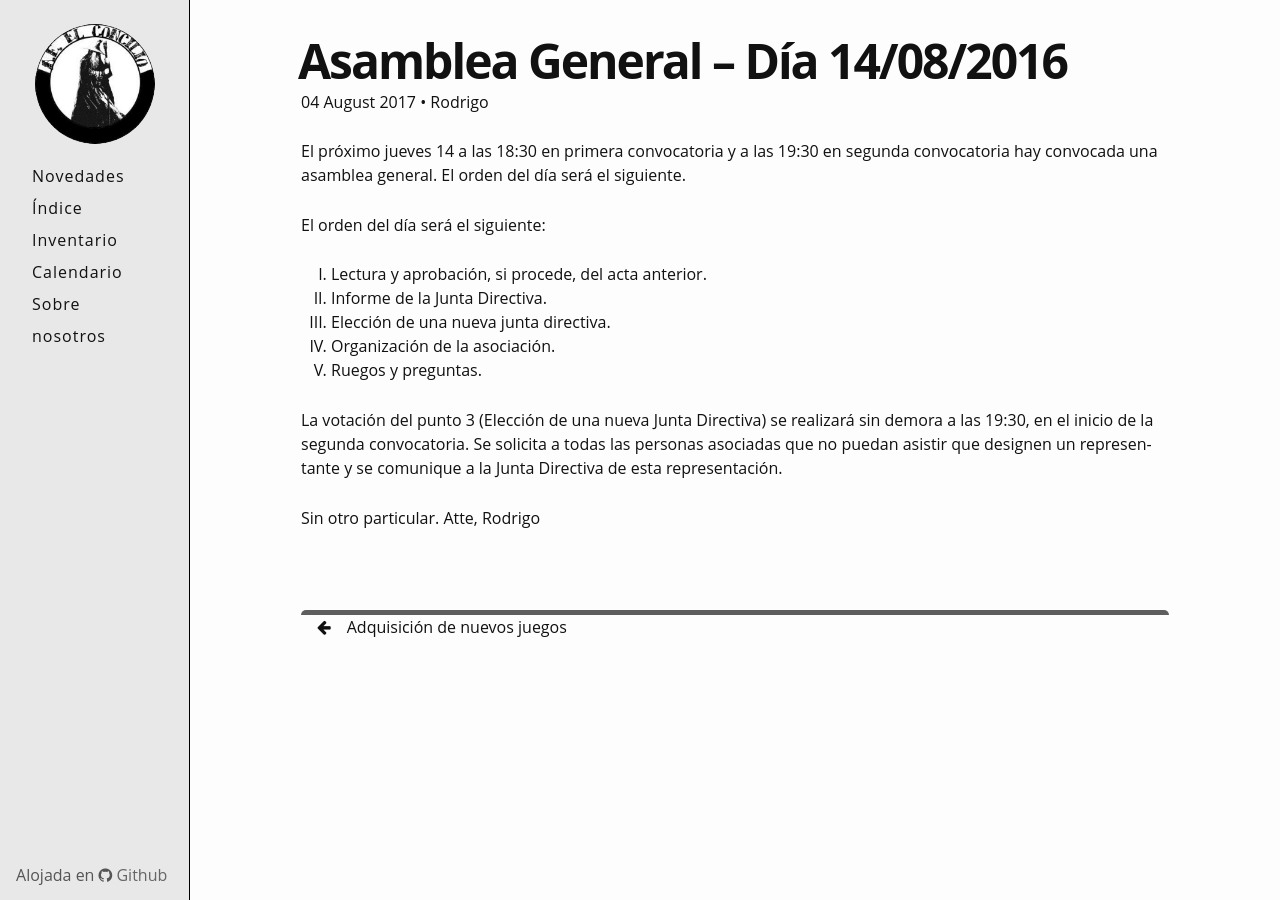
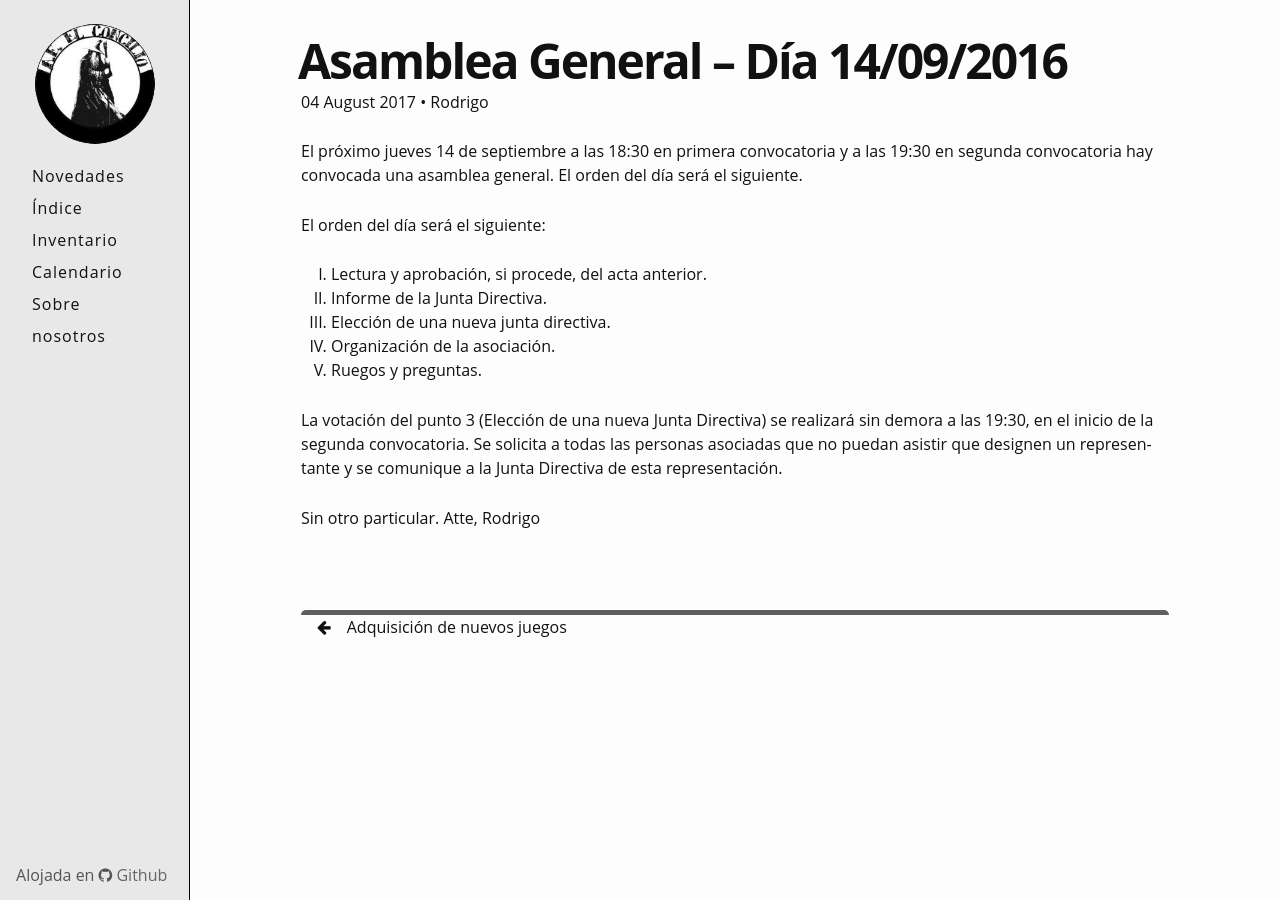
Before and after one commit to ConcilioUAM/ConcilioUAM.github.io, a Jekyll site: the page built from _posts/2017-08-04-asamblea-general.md, in a window 1280 px wide. Built offline with Jekyll 4.4.1, drawn with Linux system fonts in a browser that asks for light colours; nearby versions of some CDN libraries; some web fonts are replaced; a script that is not in the unit is left out.

Commit message:
Update 2017-08-04-asamblea-general.md

```diff
--- a/_posts/2017-08-04-asamblea-general.md
+++ b/_posts/2017-08-04-asamblea-general.md
@@ -1,10 +1,10 @@
 ---
-title: "Asamblea General – Día 14/08/2016"
+title: "Asamblea General – Día 14/09/2016"
 author: Rodrigo
 categories: asambleas
 ---
 
-El próximo jueves 14 a las 18:30 en primera convocatoria y a las 19:30 en segunda convocatoria hay convocada una asamblea general. El orden del día será el siguiente.
+El próximo jueves 14 de septiembre a las 18:30 en primera convocatoria y a las 19:30 en segunda convocatoria hay convocada una asamblea general. El orden del día será el siguiente.
 
 El orden del día será el siguiente:
 
```
